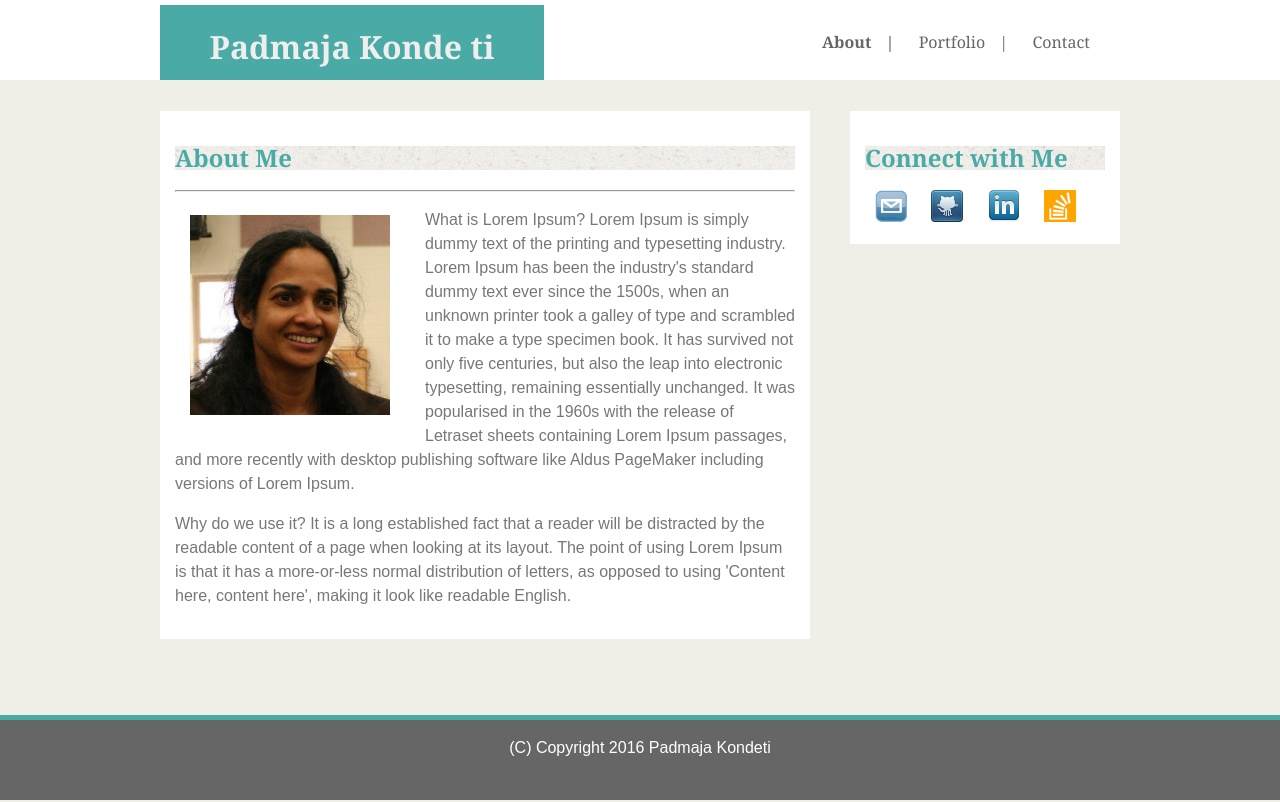
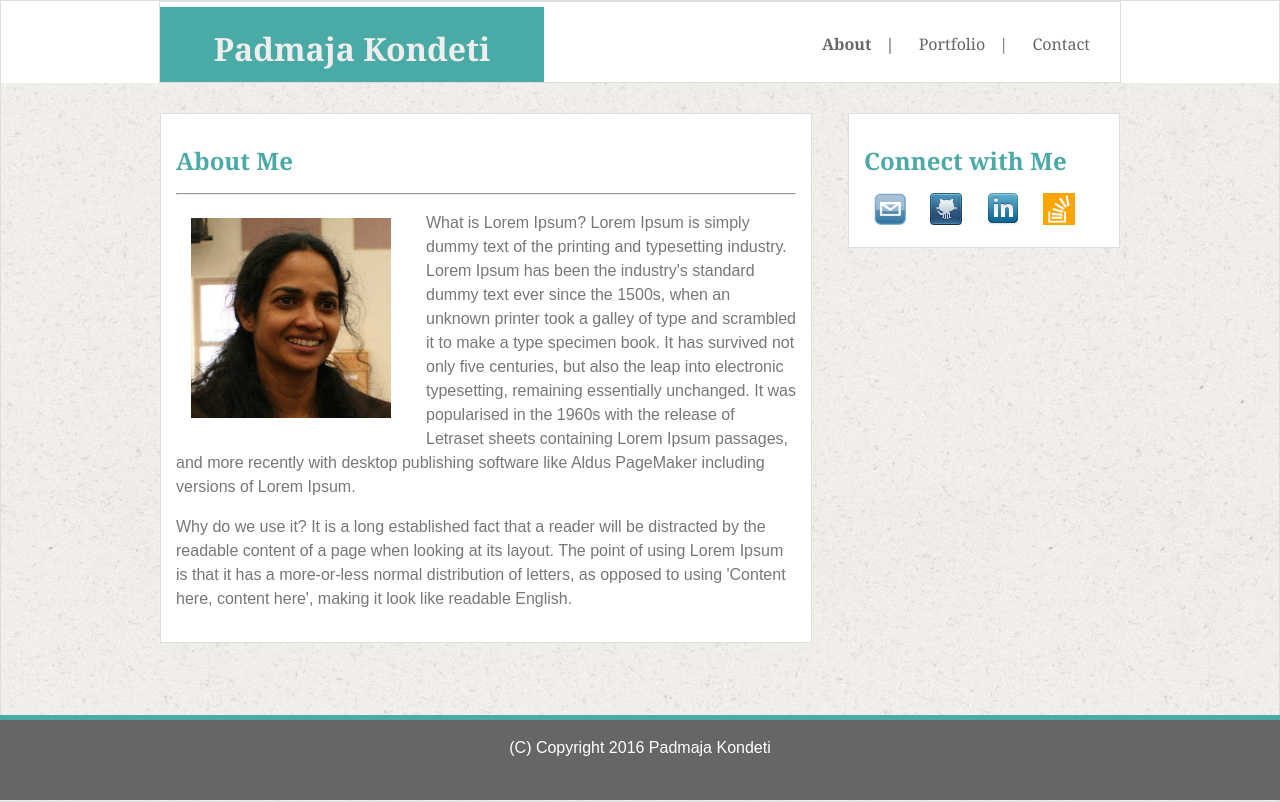
Before and after one commit to PadmajaKondeti/Basic-Portfolio, a PHP site: page /index.php in a window 1280 px wide. Run offline with PHP 8.4, Linux system fonts and the light colour scheme.

Commit message:
fixed background image

```diff
--- a/assets/css/style.css
+++ b/assets/css/style.css
@@ -1,4 +1,6 @@
-html, body {height: 100%;}
+html, body {
+	height: 100%;
+}
 body {
 	margin: 0;
 	padding: 0;
@@ -6,17 +8,18 @@ body {
 	line-height: 150%;
 	color: #777777;
 	font-family: 'Arial', 'Helvetica Neue', Helvetica, sans-serif;
-
 }
 .wrapper{
 	width:960px;
  	margin: 0 auto;
  	height: 80px;
+ 	border: solid 1px #ddd;
 }
 #main {
-	/* height: 90%;
-	border: #dddddd 1px solid;
-	background-image: url("assets/images/ricepaper.png");*/
+	height: inherit;
+	overflow: auto;
+	border: #ddd 1px solid;
+	background-image: url('../images/ricepaper.png');
 }
 .main-header {
 	background: #ffffff;
@@ -70,16 +73,13 @@ nav a:last-child:after {
 	margin: 0 auto;
 	margin-bottom: 10px;
 	color:#777777;
-	border:#dddddd;
-	background-image: url("assets/images/ricepaper.png");
-    background-repeat: repeat;
+
 }
 .container h2 {
 	font-size: 24px;
 	color:#4aaaa5;
 	font-family: 'Georgia', Times, Times New Roman, serif;
 	height:inherit;
-	background-image: url("assets/images/ricepaper.png");
 }
 #main-bio,
 #contact-info,
@@ -93,6 +93,7 @@ nav a:last-child:after {
 	margin-right: 10px;
 	margin-top: 10px;
 	float: left;
+	border: 1px solid #ddd;
 }
 #main-bio p{
 	font-family: 'Arial', 'Helvetica Neue', Helvetica, sans-serif;
@@ -101,6 +102,7 @@ nav a:last-child:after {
 	width: 240px;
 	margin-top: 10px;
 	float:right;
+	border: 1px solid #ddd;
 }
 #bio-image {
 	width: 200px;
--- a/index.html
+++ b/index.html
@@ -9,7 +9,7 @@
 <div id="main">
 	<header class="main-header">
 		<div class="wrapper">
-			<h1>Padmaja Konde ti</h1>
+			<h1>Padmaja Kondeti</h1>
 			<nav>
 				<a class="active" href="index.html" alt="about">About</a>
 				<a href="portfolio.html" alt="Portfolio">Portfolio</a>
```
Also changed, not shown: contact.html (+3 -4 lines).
